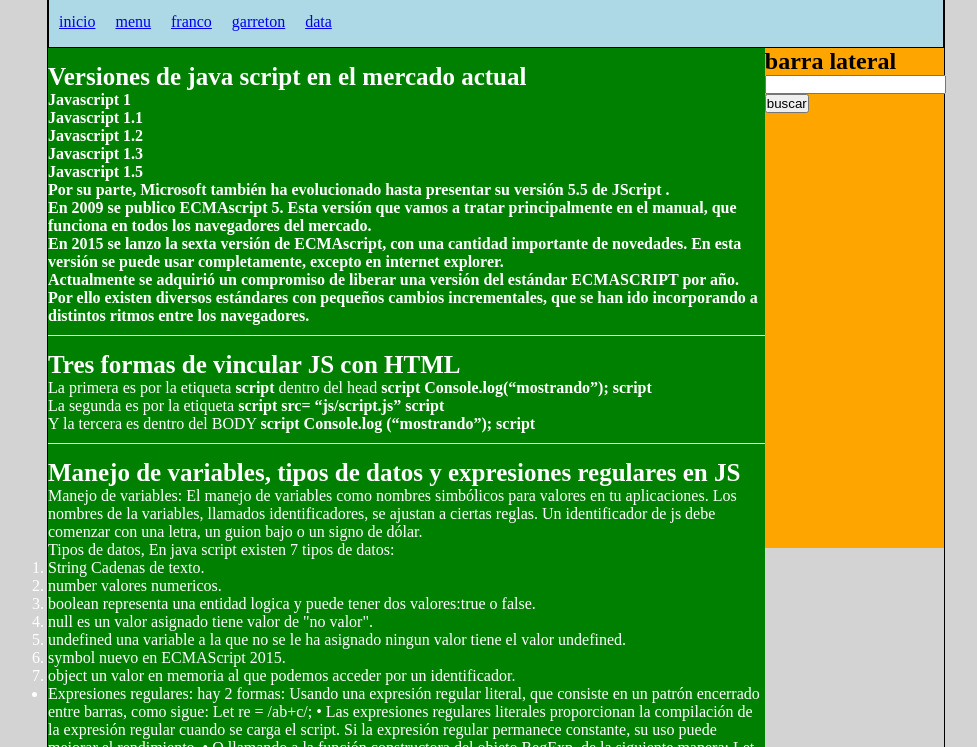
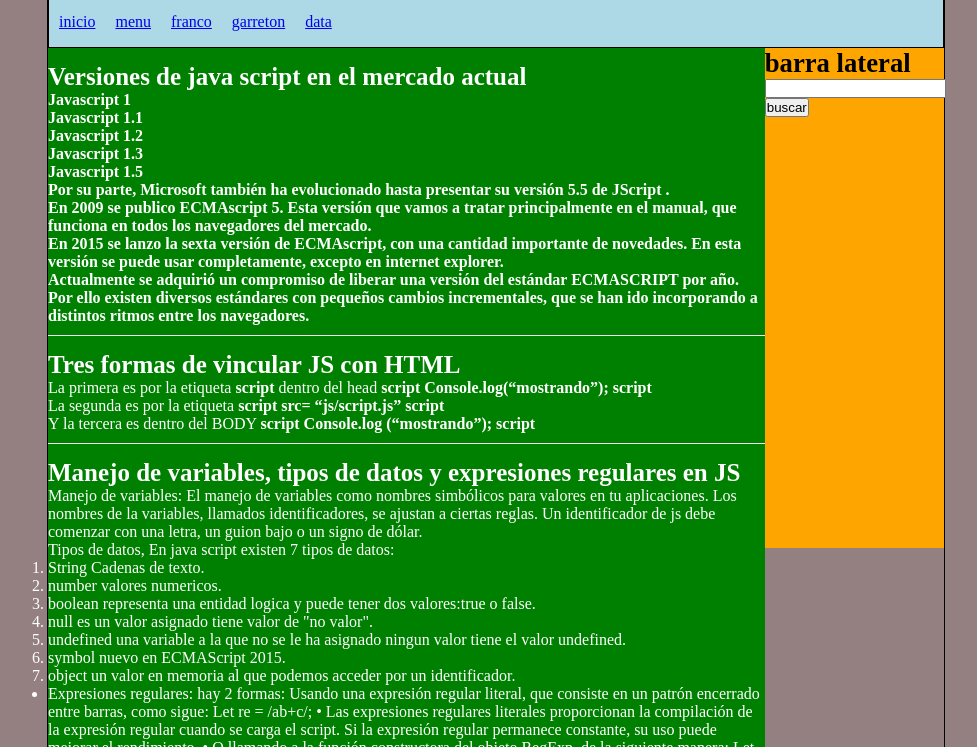
Before and after one commit to Frankeka402/Investigacionjs, a plain HTML site: page Index.html in a window 1280 px wide. Shown: the part 108-855 px from the top of the page, without its empty margins (144-1121 px from the left). Drawn offline with Linux system fonts and the light colour scheme.

Commit message:
Cambiando fuente y altura en titulos y parrafos

```diff
--- a/CSS/Style.css
+++ b/CSS/Style.css
@@ -4,7 +4,7 @@
 }
 
 body {
-  background: lightgray;
+  background: rgb(148, 128, 128);
 }
 
 #container {
@@ -76,3 +76,13 @@ footer {
   padding-bottom: 10px;
   border-bottom: 1px solid #eee;
 }
+
+h2 {
+  font-family: serif;
+  font-size: 20pt;
+}
+
+.article {
+  font-family: "Times New Roman";
+  font-size: 12pt;
+}
```
